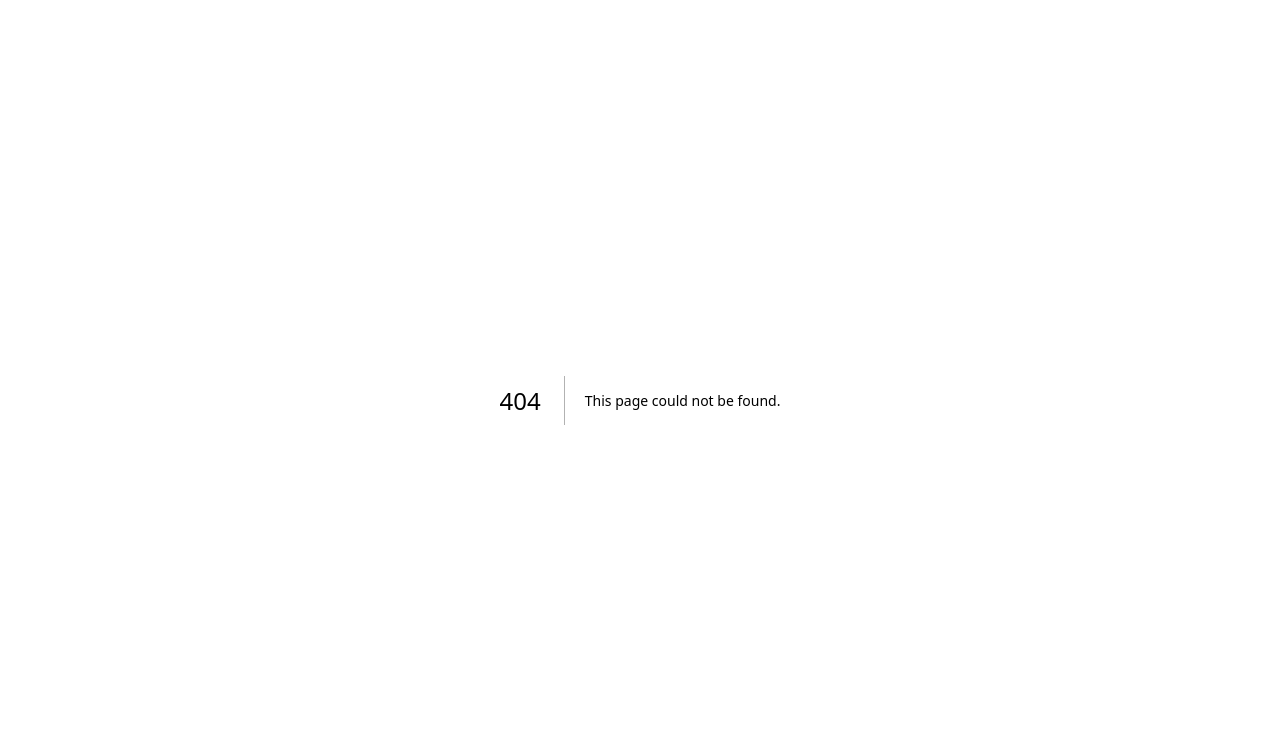
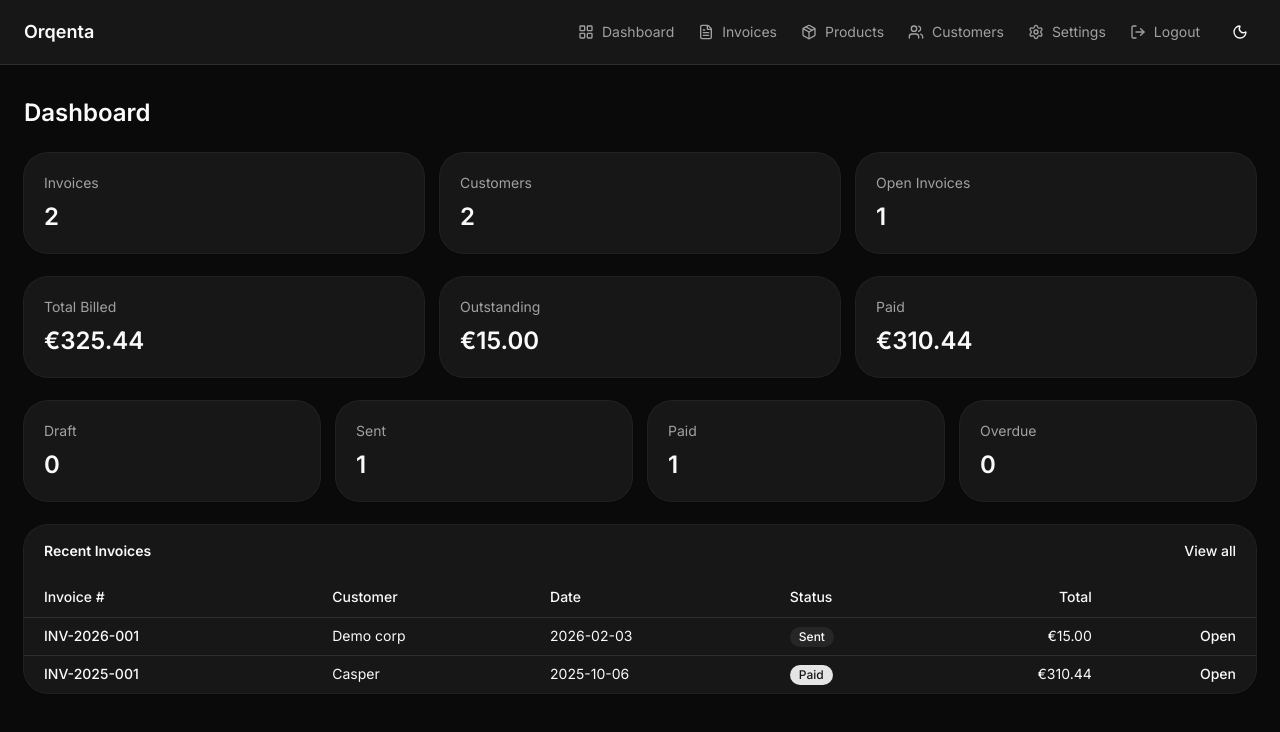
Before and after one commit to yash-kothiya/orqenta, a Next.js app: page /dashboard in a window 1280 px wide. Before the commit this address had no page. Shown: the top 732 px of the page. Built offline with nearby package versions, Linux system fonts and the light colour scheme.

Commit message:
Added Dashboard layout and theming
Added Dashboard layout and theming

```diff
--- a/package.json
+++ b/package.json
@@ -25,6 +25,7 @@
     "input-otp": "^1.5.0",
     "lucide-react": "^1.34.0",
     "next": "16.3.3",
+    "next-themes": "^0.4.6",
     "pg": "^8.23.0",
     "react": "19.2.8",
     "react-day-picker": "^10.0.1",
--- /dev/null
+++ b/src/app/(app)/dashboard/page.tsx
@@ -0,0 +1,129 @@
+import Link from "next/link";
+import pageMeta from "@/lib/page-meta.json";
+import { Badge } from "@/components/ui/badge";
+import { Card } from "@/components/ui/card";
+import {
+  Table,
+  TableBody,
+  TableCell,
+  TableHead,
+  TableHeader,
+  TableRow,
+} from "@/components/ui/table";
+
+const counts = [
+  { label: "Invoices", value: "2" },
+  { label: "Customers", value: "2" },
+  { label: "Open Invoices", value: "1" },
+];
+
+const totals = [
+  { label: "Total Billed", value: "€325.44" },
+  { label: "Outstanding", value: "€15.00" },
+  { label: "Paid", value: "€310.44" },
+];
+
+const statuses = [
+  { label: "Draft", value: "0" },
+  { label: "Sent", value: "1" },
+  { label: "Paid", value: "1" },
+  { label: "Overdue", value: "0" },
+];
+
+const invoices = [
+  {
+    number: "INV-2026-001",
+    customer: "Demo corp",
+    date: "2026-02-03",
+    status: "Sent",
+    total: "€15.00",
+  },
+  {
+    number: "INV-2025-001",
+    customer: "Casper",
+    date: "2025-10-06",
+    status: "Paid",
+    total: "€310.44",
+  },
+];
+
+function Stat({ label, value }: { label: string; value: string }) {
+  return (
+    <Card className="gap-2 px-5">
+      <span className="text-sm text-muted-foreground">{label}</span>
+      <span className="text-2xl font-semibold">{value}</span>
+    </Card>
+  );
+}
+
+export const metadata = pageMeta.dashboard;
+
+export default function DashboardPage() {
+  return (
+    <div className="flex flex-col gap-6">
+      <h1 className="text-2xl font-semibold">Dashboard</h1>
+
+      <div className="grid gap-4 sm:grid-cols-2 lg:grid-cols-3">
+        {counts.map((s) => (
+          <Stat key={s.label} {...s} />
+        ))}
+      </div>
+
+      <div className="grid gap-4 sm:grid-cols-2 lg:grid-cols-3">
+        {totals.map((s) => (
+          <Stat key={s.label} {...s} />
+        ))}
+      </div>
+
+      <div className="grid gap-4 sm:grid-cols-2 lg:grid-cols-4">
+        {statuses.map((s) => (
+          <Stat key={s.label} {...s} />
+        ))}
+      </div>
+
+      <Card className="gap-0 py-0">
+        <div className="flex items-center justify-between px-5 py-4">
+          <h2 className="font-semibold">Recent Invoices</h2>
+          <Link href="/invoices" className="text-sm font-medium hover:underline">
+            View all
+          </Link>
+        </div>
+        <Table>
+          <TableHeader>
+            <TableRow>
+              <TableHead className="pl-5">Invoice #</TableHead>
+              <TableHead>Customer</TableHead>
+              <TableHead>Date</TableHead>
+              <TableHead>Status</TableHead>
+              <TableHead className="text-right">Total</TableHead>
+              <TableHead className="pr-5" />
+            </TableRow>
+          </TableHeader>
+          <TableBody>
+            {invoices.map((inv) => (
+              <TableRow key={inv.number}>
+                <TableCell className="pl-5 font-medium">{inv.number}</TableCell>
+                <TableCell>{inv.customer}</TableCell>
+                <TableCell>{inv.date}</TableCell>
+                <TableCell>
+                  <Badge variant={inv.status === "Paid" ? "default" : "secondary"}>
+                    {inv.status}
+                  </Badge>
+                </TableCell>
+                <TableCell className="text-right">{inv.total}</TableCell>
+                <TableCell className="pr-5 text-right">
+                  <Link
+                    href={`/invoices/${inv.number}`}
+                    className="text-sm font-medium hover:underline"
+                  >
+                    Open
+                  </Link>
+                </TableCell>
+              </TableRow>
+            ))}
+          </TableBody>
+        </Table>
+      </Card>
+    </div>
+  );
+}
--- /dev/null
+++ b/src/app/(app)/layout.tsx
@@ -0,0 +1,12 @@
+import { SiteHeader } from "@/components/site-header";
+
+export default function AppLayout({ children }: LayoutProps<"/">) {
+  return (
+    <div className="flex min-h-full flex-1 flex-col bg-background">
+      <SiteHeader />
+      <main className="mx-auto w-full max-w-7xl flex-1 px-6 py-8">
+        {children}
+      </main>
+    </div>
+  );
+}
--- a/src/app/globals.css
+++ b/src/app/globals.css
@@ -128,3 +128,24 @@
     @apply font-sans;
   }
 }
+/* ponytail: only eases while .theme-transition is on <html> (set by ThemeToggle),
+   so route changes and hovers keep their own timing. */
+@layer base {
+  .theme-transition,
+  .theme-transition *,
+  .theme-transition *::before,
+  .theme-transition *::after {
+    transition-property: background-color, border-color, color, fill, stroke !important;
+    transition-duration: 500ms !important;
+    transition-timing-function: cubic-bezier(0.32, 0.72, 0, 1) !important;
+  }
+
+  @media (prefers-reduced-motion: reduce) {
+    .theme-transition,
+    .theme-transition *,
+    .theme-transition *::before,
+    .theme-transition *::after {
+      transition: none !important;
+    }
+  }
+}
--- a/src/app/layout.tsx
+++ b/src/app/layout.tsx
@@ -1,6 +1,7 @@
 import type { Metadata } from "next";
 import { Geist, Geist_Mono, Inter } from "next/font/google";
 import "./globals.css";
+import { ThemeProvider } from "next-themes";
 import { cn } from "@/lib/utils";
 
 const inter = Inter({subsets:['latin'],variable:'--font-sans'});
@@ -24,9 +25,14 @@ export default function RootLayout({ children }: LayoutProps<"/">) {
   return (
     <html
       lang="en"
+      suppressHydrationWarning
       className={cn("h-full", "antialiased", geistSans.variable, geistMono.variable, "font-sans", inter.variable)}
     >
-      <body className="min-h-full flex flex-col">{children}</body>
+      <body className="min-h-full flex flex-col">
+        <ThemeProvider attribute="class" defaultTheme="dark" enableSystem>
+          {children}
+        </ThemeProvider>
+      </body>
     </html>
   );
 }
--- /dev/null
+++ b/src/app/not-found.tsx
@@ -0,0 +1,38 @@
+import { SiteHeader } from "@/components/site-header";
+import { Button } from "@/components/ui/button";
+import {
+  Empty,
+  EmptyContent,
+  EmptyDescription,
+  EmptyHeader,
+  EmptyTitle,
+} from "@/components/ui/empty";
+import Link from "next/link";
+
+export const metadata = {
+  title: "Page not found | Orqenta",
+  description: "The page you are looking for does not exist.",
+};
+
+export default function NotFound() {
+  return (
+    <div className="flex min-h-full flex-1 flex-col bg-background">
+      <SiteHeader />
+      <Empty className="flex-1">
+        <EmptyHeader>
+          <span className="font-heading text-5xl font-semibold tracking-tight">
+            404
+          </span>
+          <EmptyTitle>Page not found</EmptyTitle>
+          <EmptyDescription>
+            That page moved, or never existed. Check the URL or head back to
+            your dashboard.
+          </EmptyDescription>
+        </EmptyHeader>
+        <EmptyContent>
+          <Button render={<Link href="/dashboard" />}>Back to dashboard</Button>
+        </EmptyContent>
+      </Empty>
+    </div>
+  );
+}
--- /dev/null
+++ b/src/components/site-header.tsx
@@ -0,0 +1,47 @@
+import {
+  FileText,
+  LayoutGrid,
+  LogOut,
+  Package,
+  Settings,
+  Users,
+} from "lucide-react";
+import Link from "next/link";
+import { ThemeToggle } from "@/components/theme-toggle";
+
+const nav = [
+  { href: "/dashboard", label: "Dashboard", icon: LayoutGrid },
+  { href: "/invoices", label: "Invoices", icon: FileText },
+  { href: "/products", label: "Products", icon: Package },
+  { href: "/customers", label: "Customers", icon: Users },
+  { href: "/settings", label: "Settings", icon: Settings },
+  { href: "/logout", label: "Logout", icon: LogOut },
+];
+
+export function SiteHeader() {
+  return (
+    <header className="border-b bg-card">
+      <div className="mx-auto flex h-16 max-w-7xl items-center justify-between px-6">
+        <Link
+          href="/dashboard"
+          className="flex items-center gap-2 text-lg font-semibold"
+        >
+          Orqenta
+        </Link>
+        <nav className="flex items-center gap-6 text-sm">
+          {nav.map(({ href, label, icon: Icon }) => (
+            <Link
+              key={href}
+              href={href}
+              className="flex items-center gap-2 text-muted-foreground transition-colors hover:text-foreground"
+            >
+              <Icon className="size-4" />
+              {label}
+            </Link>
+          ))}
+          <ThemeToggle />
+        </nav>
+      </div>
+    </header>
+  );
+}
--- /dev/null
+++ b/src/components/theme-toggle.tsx
@@ -0,0 +1,23 @@
+"use client";
+
+import { Moon, Sun } from "lucide-react";
+import { useTheme } from "next-themes";
+import { Button } from "@/components/ui/button";
+
+export function ThemeToggle() {
+  const { resolvedTheme, setTheme } = useTheme();
+
+  function toggle() {
+    const root = document.documentElement;
+    root.classList.add("theme-transition");
+    setTheme(resolvedTheme === "dark" ? "light" : "dark");
+    window.setTimeout(() => root.classList.remove("theme-transition"), 500);
+  }
+
+  return (
+    <Button variant="ghost" size="icon" aria-label="Toggle theme" onClick={toggle}>
+      <Sun className="size-4 dark:hidden" />
+      <Moon className="hidden size-4 dark:block" />
+    </Button>
+  );
+}
--- /dev/null
+++ b/src/lib/page-meta.json
@@ -0,0 +1,6 @@
+{
+  "dashboard": {
+    "title": "Dashboard | Orqenta",
+    "description": "Invoice, customer and revenue overview at a glance."
+  }
+}
```
Also changed, not shown: 1 other file (tests, documents, lock files or other folders).
